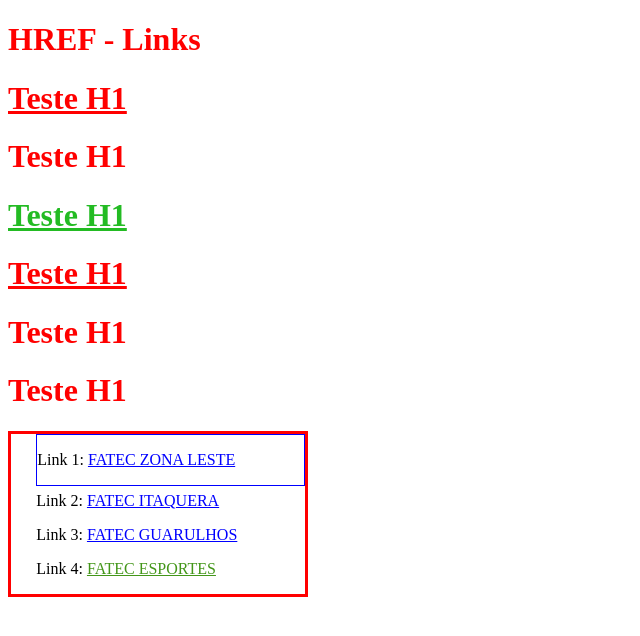
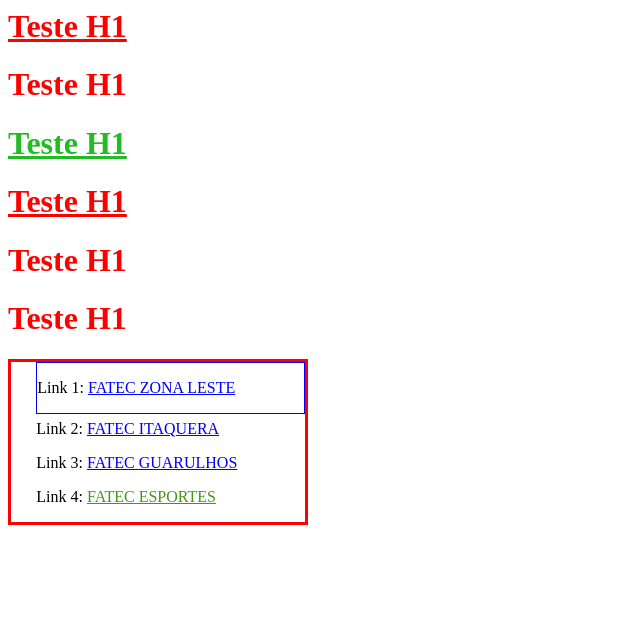
Before and after one commit to LucasGarciaSantos/fatec_zl_sabado, a plain HTML site: page index.html in a window 1280 px wide. Shown: the whole page, without its empty margins (0-640 px from the left). Drawn offline with Linux system fonts and the light colour scheme; files that its build step writes are made by us from their sources.

Commit message:
Update index.html

```diff
--- a/index.html
+++ b/index.html
@@ -1,11 +1,10 @@
-<!DOCTYPE html>
 <html>
   <head>
     <link rel="stylesheet" href="exemplo_01.css">
   </head>
   <body>
 
-  <h1>HREF - Links</h1>
+  <hHREF - Links</h1>
 
   <div id="container_elementos_h1">
     <h1 id="primeiro_h1">Teste H1</h1>
```
